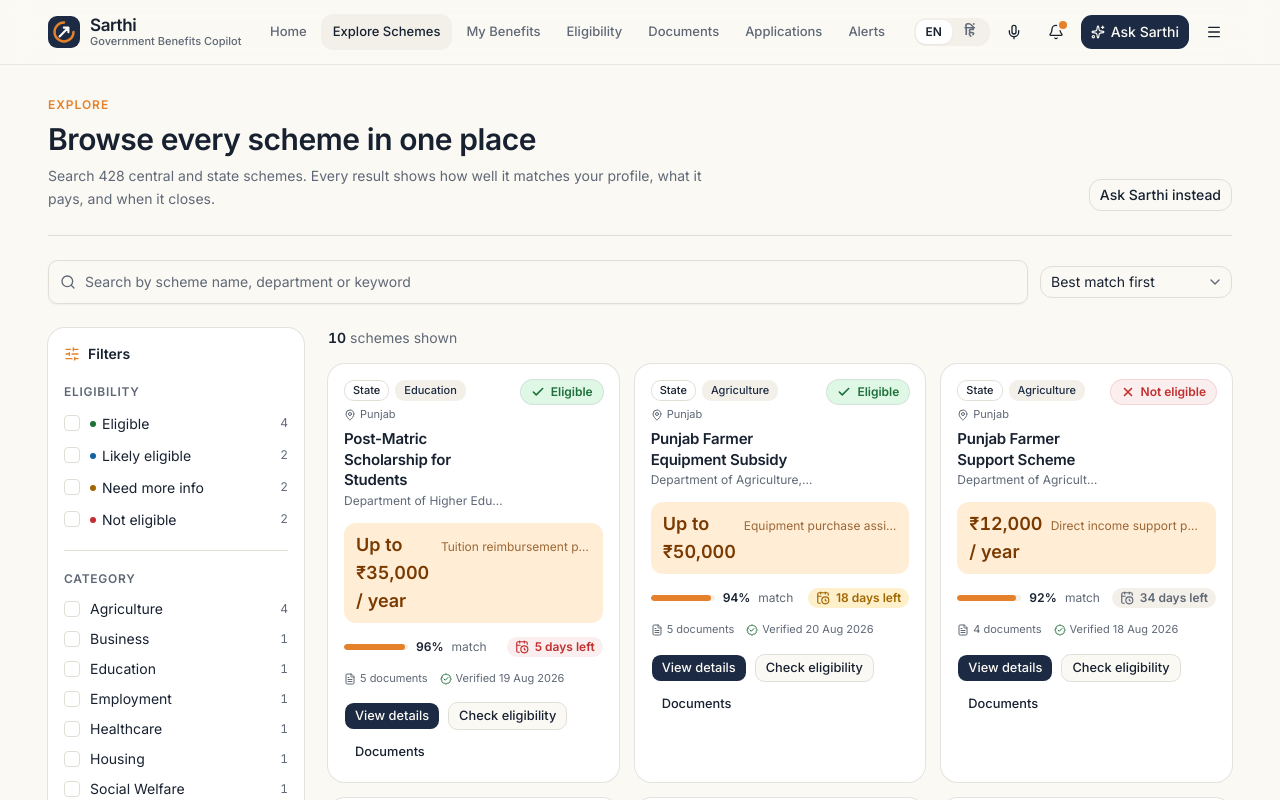
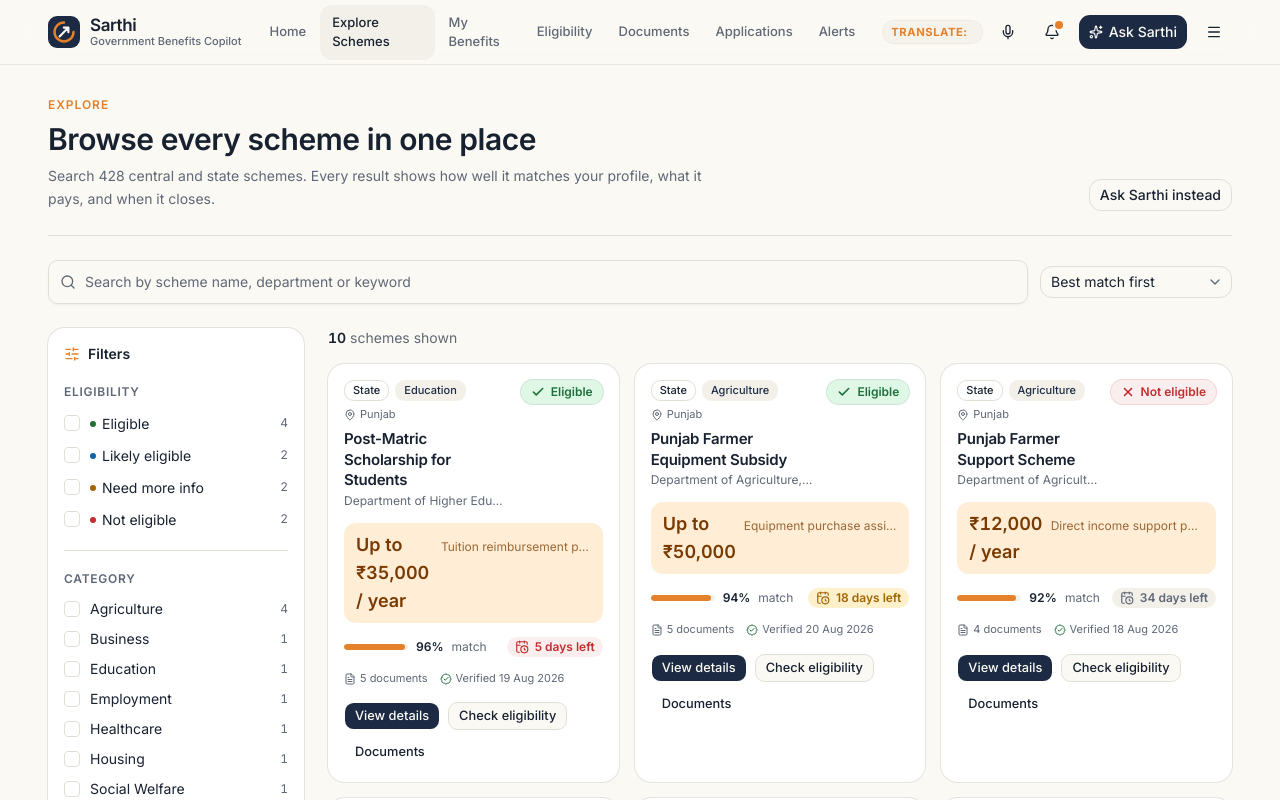
Before and after one commit to kshitijsingh1-tech/bharat_buildathon, a Next.js app: page /explore in a window 1280 px wide. Shown: the top 800 px of the page. Built offline with nearby package versions, Linux system fonts and the light colour scheme.

Commit message:
feat: added google page translate widget to header across all pages

```diff
--- a/app/globals.css
+++ b/app/globals.css
@@ -120,3 +120,35 @@
 @utility text-hi {
   font-family: var(--font-devanagari);
 }
+
+/* Google Translate Widget Custom Styling */
+.google-translate-container .goog-te-gadget-simple {
+  background-color: transparent !important;
+  border: none !important;
+  padding: 0 !important;
+  font-size: 0.75rem !important;
+  font-family: var(--font-sans) !important;
+  display: flex !important;
+  align-items: center !important;
+}
+
+.google-translate-container .goog-te-gadget-simple img {
+  display: none !important;
+}
+
+.google-translate-container .goog-te-gadget-simple .goog-te-menu-value {
+  color: var(--foreground) !important;
+  font-weight: 600 !important;
+}
+
+.google-translate-container .goog-te-gadget-simple .goog-te-menu-value span {
+  border-left: none !important;
+}
+
+.goog-te-banner-frame.skiptranslate {
+  display: none !important;
+}
+
+body {
+  top: 0px !important;
+}
--- /dev/null
+++ b/components/google-translate.tsx
@@ -0,0 +1,45 @@
+'use client'
+
+import { useEffect } from 'react'
+
+declare global {
+  interface Window {
+    googleTranslateElementInit?: () => void
+    google?: any
+  }
+}
+
+export function GoogleTranslate() {
+  useEffect(() => {
+    // Add Google Translate script if not already added
+    const scriptId = 'google-translate-script'
+    if (!document.getElementById(scriptId)) {
+      window.googleTranslateElementInit = () => {
+        if (window.google?.translate?.TranslateElement) {
+          new window.google.translate.TranslateElement(
+            {
+              pageLanguage: 'en',
+              includedLanguages: 'en,hi,pa,bn,mr,gu,ta,te,kn,ml,or,as,ur',
+              layout: window.google.translate.TranslateElement.InlineLayout.SIMPLE,
+              autoDisplay: false,
+            },
+            'google_translate_element'
+          )
+        }
+      }
+
+      const script = document.createElement('script')
+      script.id = scriptId
+      script.src = '//translate.google.com/translate_a/element.js?cb=googleTranslateElementInit'
+      script.async = true
+      document.body.appendChild(script)
+    }
+  }, [])
+
+  return (
+    <div className="flex items-center gap-1.5 rounded-lg bg-secondary/80 px-2 py-1 ring-1 ring-border/50 text-xs">
+      <span className="text-[0.7rem] font-bold text-saffron uppercase tracking-wider hidden sm:inline">Translate:</span>
+      <div id="google_translate_element" className="google-translate-container" />
+    </div>
+  )
+}
--- a/components/site-nav.tsx
+++ b/components/site-nav.tsx
@@ -21,6 +21,7 @@ import {
 import { Badge } from '@/components/ui/badge'
 import { Button } from '@/components/ui/button'
 import { SarthiLogo, SarthiMark } from '@/components/sarthi-logo'
+import { GoogleTranslate } from '@/components/google-translate'
 import { cn } from '@/lib/utils'
 
 const primaryNav = [
@@ -106,30 +107,8 @@ export function SiteNav() {
             ))}
           </nav>
 
-          <div className="ml-auto flex items-center gap-1.5 xl:ml-0">
-            <div
-              role="group"
-              aria-label="Language"
-              className="hidden items-center rounded-lg bg-secondary p-0.5 sm:flex"
-            >
-              {(['EN', 'हिं'] as const).map((l) => (
-                <button
-                  key={l}
-                  type="button"
-                  onClick={() => setLang(l)}
-                  aria-pressed={lang === l}
-                  className={cn(
-                    'min-w-9 rounded-md px-2 py-1 text-xs font-semibold transition-colors',
-                    l === 'हिं' && 'font-devanagari',
-                    lang === l
-                      ? 'bg-card text-foreground shadow-xs'
-                      : 'text-muted-foreground hover:text-foreground',
-                  )}
-                >
-                  {l === 'हिं' ? <span className="text-hi">हिं</span> : l}
-                </button>
-              ))}
-            </div>
+          <div className="ml-auto flex items-center gap-2 xl:ml-0">
+            <GoogleTranslate />
 
             <Button
               variant="ghost"
```
